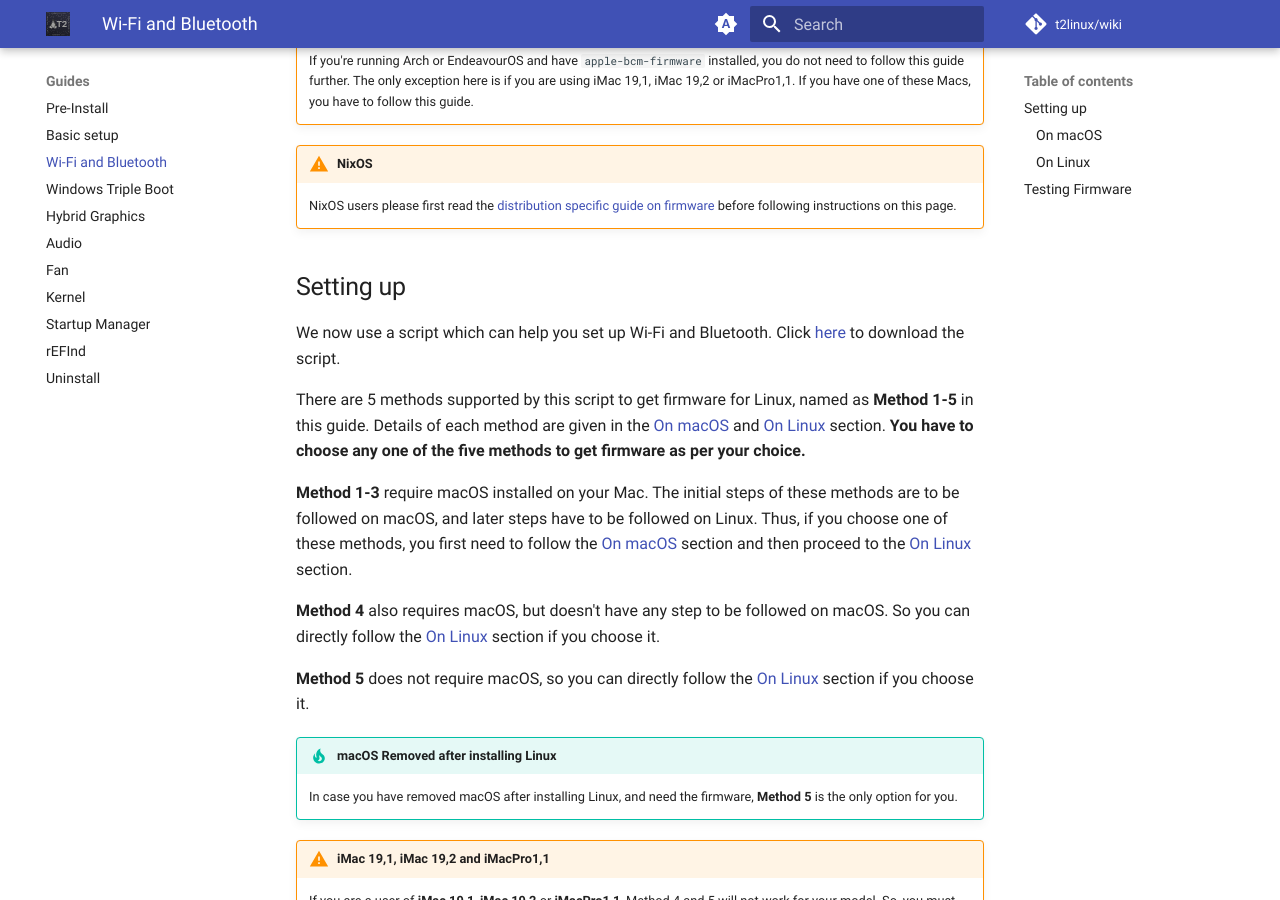
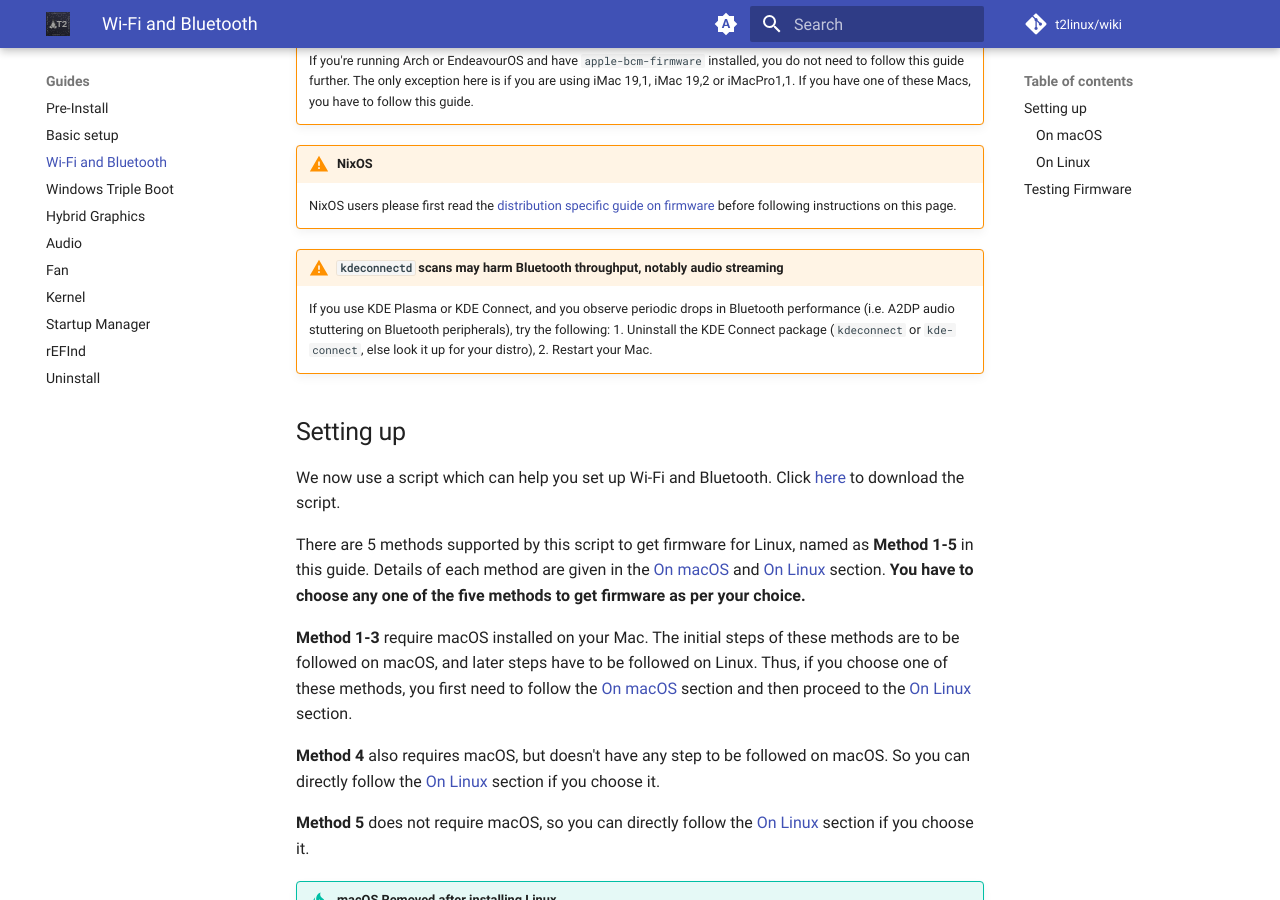
Before and after one commit to t2linux/wiki, an MkDocs documentation site: the page built from docs/guides/wifi-bluetooth.md, in a window 1280 px wide and 900 px high, scrolled down 696 px. Built offline with MkDocs 1.6.1 and Material for MkDocs 9.7.7, drawn with Linux system fonts in a browser that asks for light colours; comment, search, counter and statistics services are not loaded.

Commit message:
guides: wifi-bluetooth: add kdeconnectd warning (#693)

```diff
--- a/docs/guides/wifi-bluetooth.md
+++ b/docs/guides/wifi-bluetooth.md
@@ -15,6 +15,11 @@ This page is a step by step guide to get Wi-Fi and Bluetooth working on T2 Macs,
 
 !!! Warning "NixOS"
     NixOS users please first read the [distribution specific guide on firmware](../distributions/nixos/installation.md#wi-fi-and-bluetooth-setup) before following instructions on this page.
+
+!!! Warning "`kdeconnectd` scans may harm Bluetooth throughput, notably audio streaming"
+    If you use KDE Plasma or KDE Connect, and you observe periodic drops in Bluetooth performance (i.e. A2DP audio stuttering on Bluetooth peripherals), try the following:
+    1. Uninstall the KDE Connect package (`kdeconnect` or `kde-connect`, else look it up for your distro),
+    2. Restart your Mac.
 
 ## Setting up
 
```
